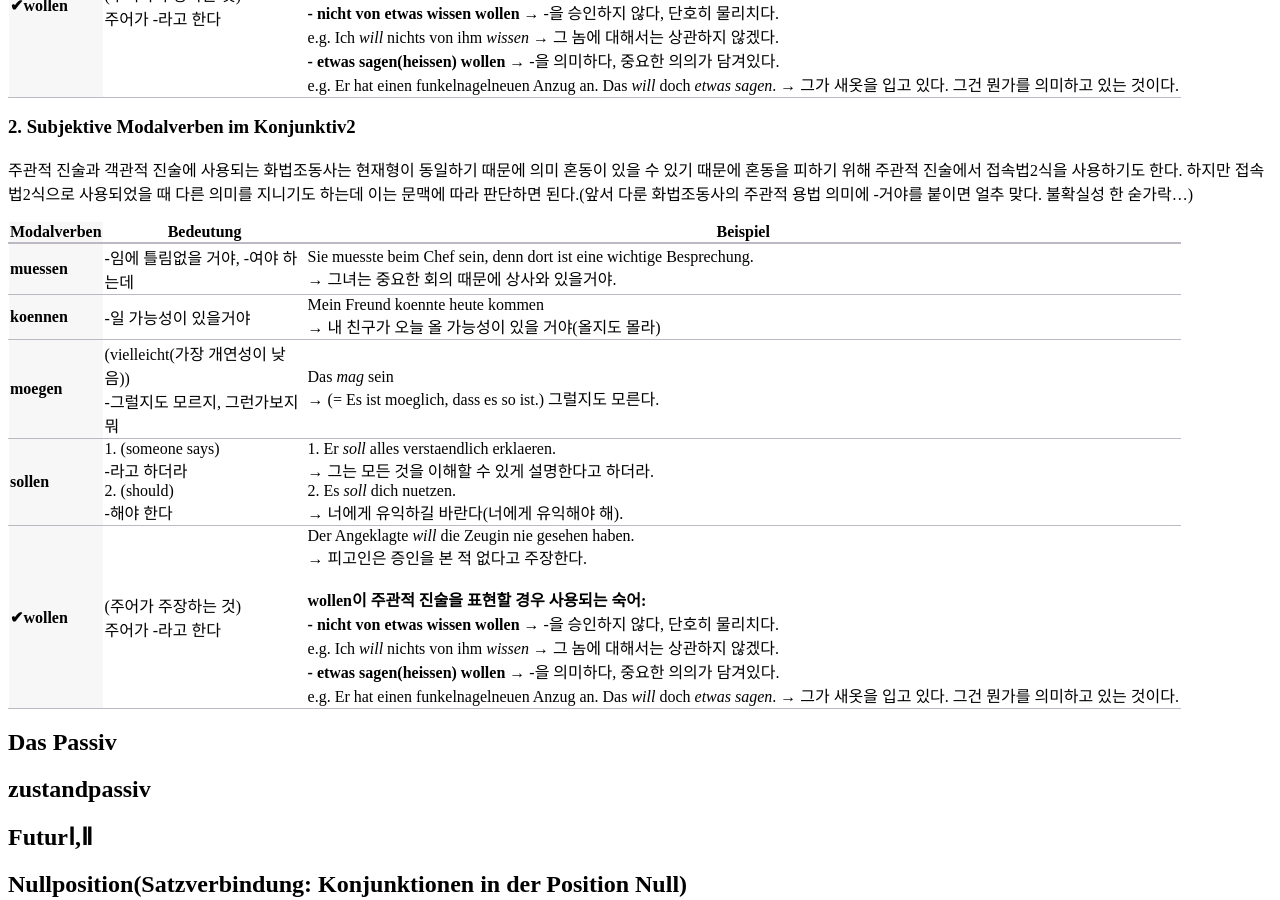
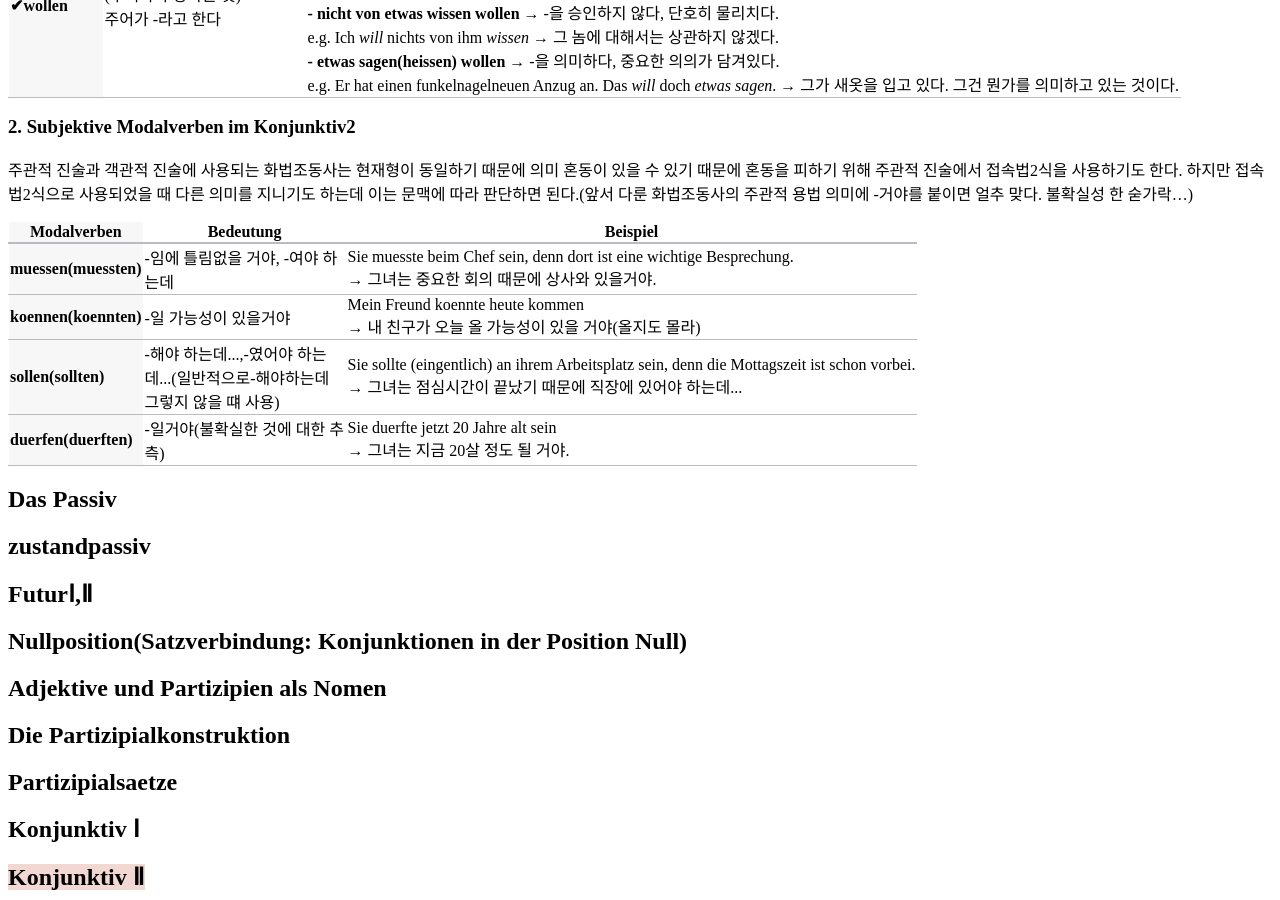
Before and after one commit to finddme/finddme.github.io, a Jekyll site: the page built from _posts/2021-01-24-DeutschGrammtik.md, in a window 1280 px wide and 900 px high, scrolled down 3331 px. Built offline with Jekyll 4.4.1, drawn with Linux system fonts in a browser that asks for light colours.

Commit message:
Update 2021-01-24-DeutschGrammtik.md

```diff
--- a/_posts/2021-01-24-DeutschGrammtik.md
+++ b/_posts/2021-01-24-DeutschGrammtik.md
@@ -225,11 +225,10 @@ Modalverben(화법조동사)는 행동의 태도를 나타내주는 동사라서
    <body>
      <table style="border-collapse:collapse">
        <tr><th class="line4" bgcolor="#F8F7F9">Modalverben</th><th class="line5">Bedeutung</th><th class="line2">Beispiel</th></tr>
-       <tr><td class="line3"><strong>muessen</strong></td><td class="line">-임에 틀림없을 거야, -여야 하는데</td><td class="line">Sie muesste beim Chef sein, denn dort ist eine wichtige Besprechung.<br>→ 그녀는 중요한 회의 때문에 상사와 있을거야.</td></tr>
-       <tr><td class="line3"><strong>koennen</strong></td><td class="line">-일 가능성이 있을거야</td><td class="line">Mein Freund koennte heute kommen<br>→ 내 친구가 오늘 올 가능성이 있을 거야(올지도 몰라)</td></tr>
-       <tr><td class="line3"><strong>moegen</strong></td><td class="line">(vielleicht(가장 개연성이 낮음))<br>-그럴지도 모르지, 그런가보지 뭐</td><td class="line">Das <em>mag</em> sein<br>→ (= Es ist moeglich, dass es so ist.) 그럴지도 모른다.</td></tr>
-       <tr><td class="line3"><strong>sollen</strong></td><td class="line">1. (someone says)<br>-라고 하더라<br>2. (should)<br>-해야 한다</td><td class="line">1. Er <em>soll</em> alles verstaendlich erklaeren.<br>→ 그는 모든 것을 이해할 수 있게 설명한다고 하더라.<br>2. Es <em>soll</em> dich nuetzen.<br>→ 너에게 유익하길 바란다(너에게 유익해야 해).</td></tr>
-       <tr><td class="line3"><strong>&#10004;wollen</strong></td><td class="line">(주어가 주장하는 것)<br>주어가 -라고 한다</td><td class="line">Der Angeklagte <em>will</em> die Zeugin nie gesehen haben.<br> → 피고인은 증인을 본 적 없다고 주장한다.<br><br><strong>wollen이 주관적 진술을 표현할 경우 사용되는 숙어:<br>- nicht von etwas wissen wollen </strong>→ -을 승인하지 않다, 단호히 물리치다.<br> e.g. Ich <em>will</em> nichts von ihm <em>wissen</em> → 그 놈에 대해서는 상관하지 않겠다.<br><strong>- etwas sagen(heissen) wollen</strong> → -을 의미하다, 중요한 의의가 담겨있다.<br>e.g. Er hat einen funkelnagelneuen Anzug an. Das <em>will</em> doch <em>etwas sagen</em>. → 그가 새옷을 입고 있다. 그건 뭔가를 의미하고 있는 것이다.</td></tr>
+       <tr><td class="line3"><strong>muessen(muessten)</strong></td><td class="line">-임에 틀림없을 거야, -여야 하는데</td><td class="line">Sie muesste beim Chef sein, denn dort ist eine wichtige Besprechung.<br>→ 그녀는 중요한 회의 때문에 상사와 있을거야.</td></tr>
+       <tr><td class="line3"><strong>koennen(koennten)</strong></td><td class="line">-일 가능성이 있을거야</td><td class="line">Mein Freund koennte heute kommen<br>→ 내 친구가 오늘 올 가능성이 있을 거야(올지도 몰라)</td></tr>
+       <tr><td class="line3"><strong>sollen(sollten)</strong></td><td class="line">-해야 하는데...,-였어야 하는데...(일반적으로-해야하는데 그렇지 않을 떄 사용)</td><td class="line">Sie sollte (eingentlich) an ihrem Arbeitsplatz sein, denn die Mottagszeit ist schon vorbei.<br>→ 그녀는 점심시간이 끝났기 때문에 직장에 있어야 하는데...</td></tr>
+       <tr><td class="line3"><strong>duerfen(duerften)</strong></td><td class="line">-일거야(불확실한 것에 대한 추측)</td><td class="line">Sie duerfte jetzt 20 Jahre alt sein<br>→ 그녀는 지금 20살 정도 될 거야.</td></tr>
     </table>
  </body>
  </html>
```
